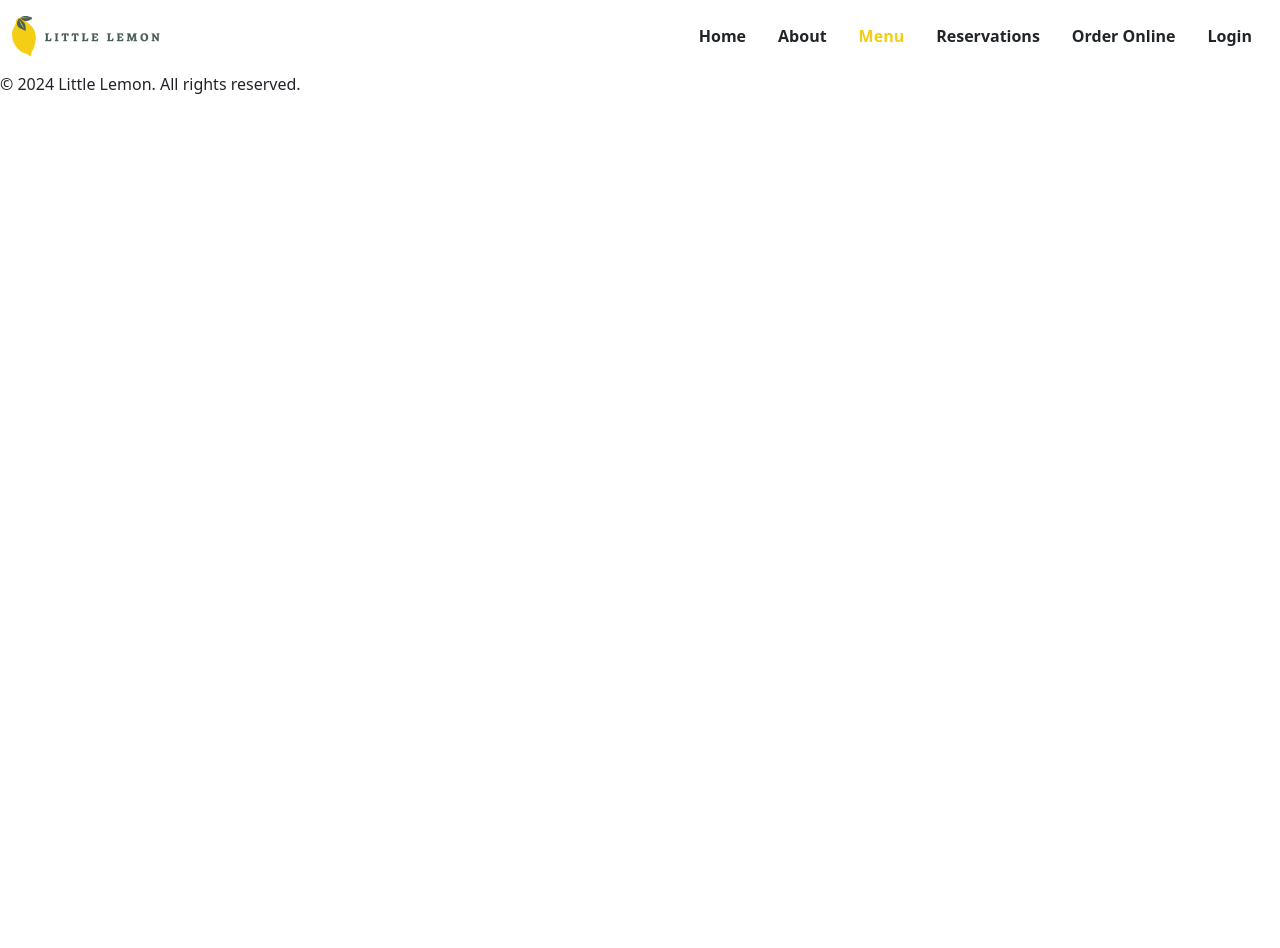
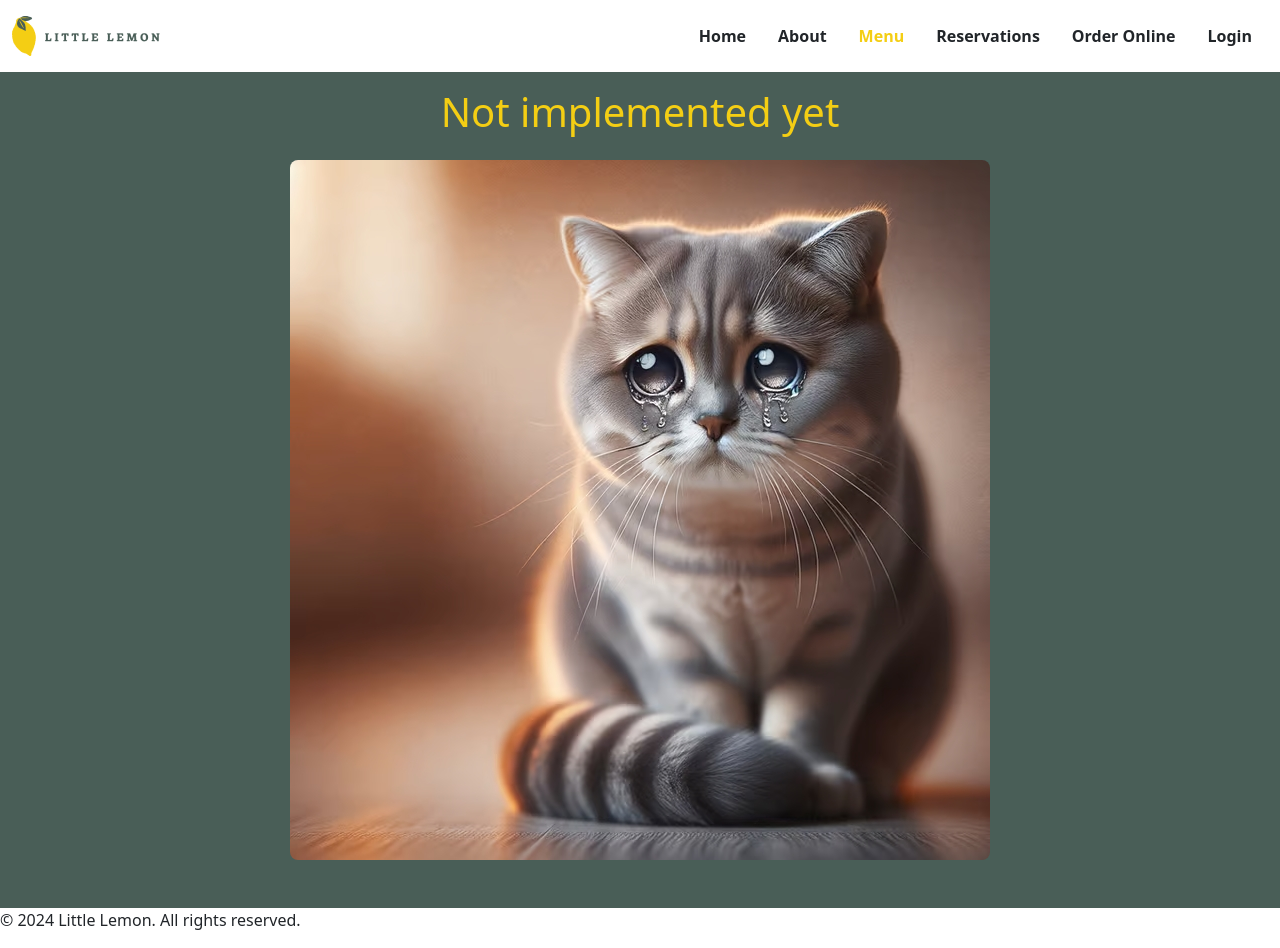
Before and after one commit to juancaguillens01/Little-Lemon, a React (Create React App) app: page /menu in a window 1280 px wide. Before the commit the page ends 800 px from the top, so only its background shows below. Built offline with nearby package versions, Linux system fonts and the light colour scheme.

Commit message:
Created NotImplemented component

```diff
--- a/src/components/Main/Main.js
+++ b/src/components/Main/Main.js
@@ -1,13 +1,18 @@
 import { Route, Routes } from 'react-router-dom';
 import Home from '../Home/Home';
-import Reservations from '../Reservation/Reservation';
+import Reservation from '../Reservation/Reservation';
+import NotImplemented from '../NotImplemented/NotImplemented';
 
 function Main() {
     return (
         <main className="w-100">
             <Routes>
                 <Route path="/" element={<Home />} />
-                <Route path="/reservations" element={<Reservations />} />
+                <Route path="/reservations" element={<Reservation />} />
+                <Route path="/about" element={<NotImplemented />} />
+                <Route path="/menu" element={<NotImplemented />} />
+                <Route path="/orderOnline" element={<NotImplemented />} />
+                <Route path="/login" element={<NotImplemented />} />
             </Routes>
         </main>
     );
--- /dev/null
+++ b/src/components/NotImplemented/NotImplemented.js
@@ -0,0 +1,15 @@
+function NotImplemented() {
+    return (
+        <div className="d-flex flex-column align-items-center min-vh-100 background-green">
+            <h1 className="mt-3 color-yellow">Not implemented yet</h1>
+            <img
+                src="images/notImplemented.jpg"
+                className="img-fluid rounded-3 mt-3 mb-5"
+                alt="not implemented"
+                title="not implemented"
+            />
+        </div>
+    );
+}
+
+export default NotImplemented;
```
Also changed, not shown: public/images/notImplemented.jpg (added).
